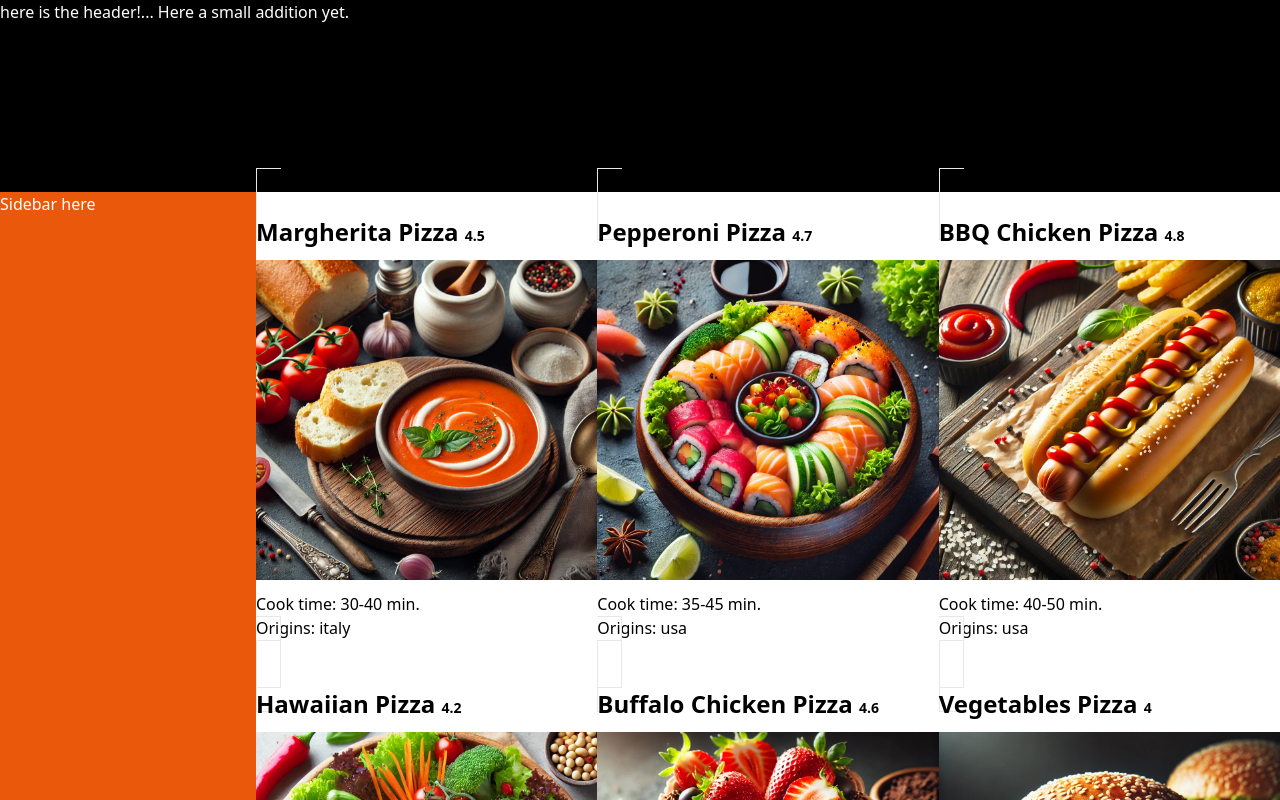
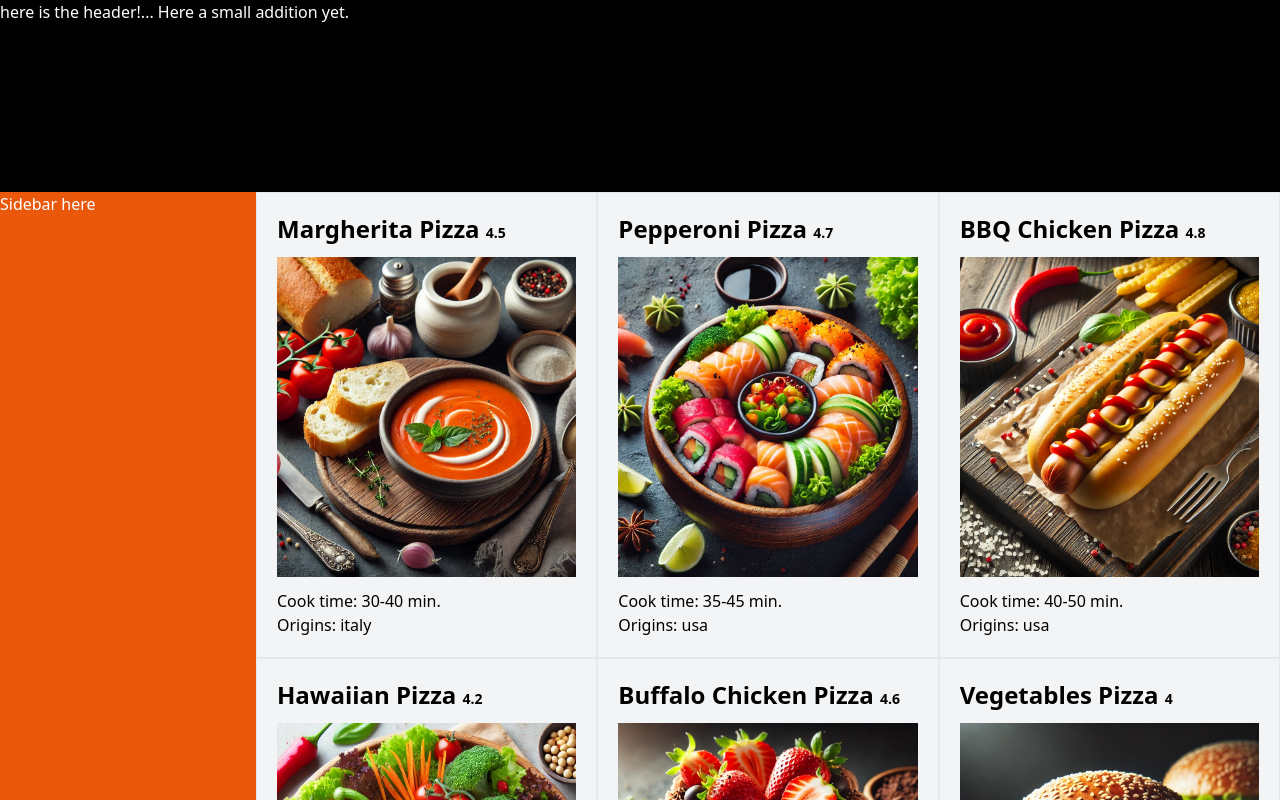
Before and after one commit to devyatoff87/foodStore, an Angular app: page / in a window 1280 px wide. Shown: the top 800 px of the page. Built offline with nearby package versions, Linux system fonts and the light colour scheme.

Commit message:
fix: food styles fixed

```diff
--- a/src/app/features/components/fooditem/fooditem.component.html
+++ b/src/app/features/components/fooditem/fooditem.component.html
@@ -1,7 +1,4 @@
-<a
-  [routerLink]="['food-details', foodItem()?.id]"
-  class="'bg-slate-100' }} p-6 border-1 border-gray-200"
->
+<div aria-hidden="true" [routerLink]="['food-details', foodItem()?.id]">
   <h3 class="font-semibold sm:text-xl lg:text-2xl">
     {{ foodItem()?.name }} <span class="text-sm">{{ foodItem()?.stars }}</span>
   </h3>
@@ -22,4 +19,4 @@
       </div>
     </li>
   </ul>
-</a>
+</div>
--- a/src/app/features/components/foodlist/foodlist.component.html
+++ b/src/app/features/components/foodlist/foodlist.component.html
@@ -1,7 +1,7 @@
 <div class="flex flex-wrap">
   @for (foodItem of foodList(); track $index) {
   <app-fooditem
-    class="w-full md:w-1/2 xl:w-1/3"
+    class="w-full md:w-1/2 xl:w-1/3 p-2 md:p-3 xl:p-5 bg-gray-100 border-1 border-gray-200 cursor-pointer hover:bg-gray-200"
     [foodItem]="foodItem"
   ></app-fooditem>
   }
```
